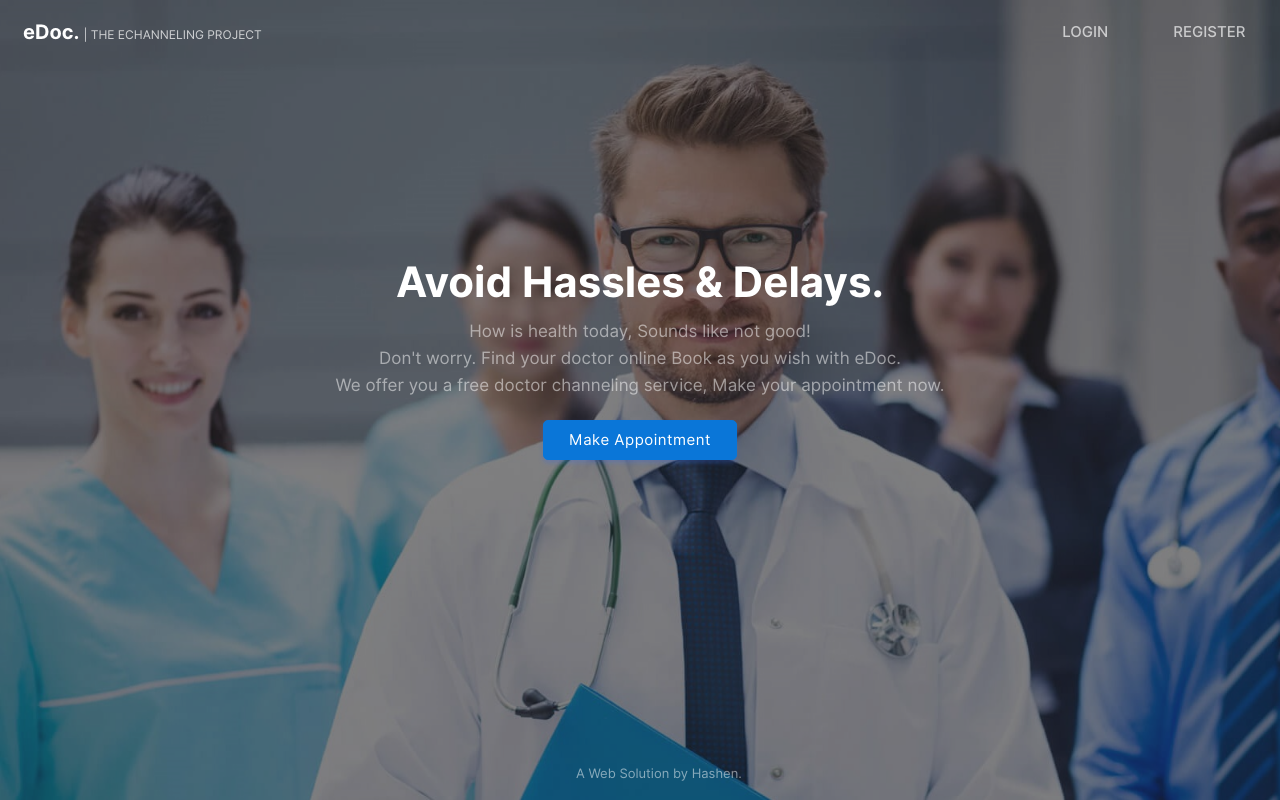
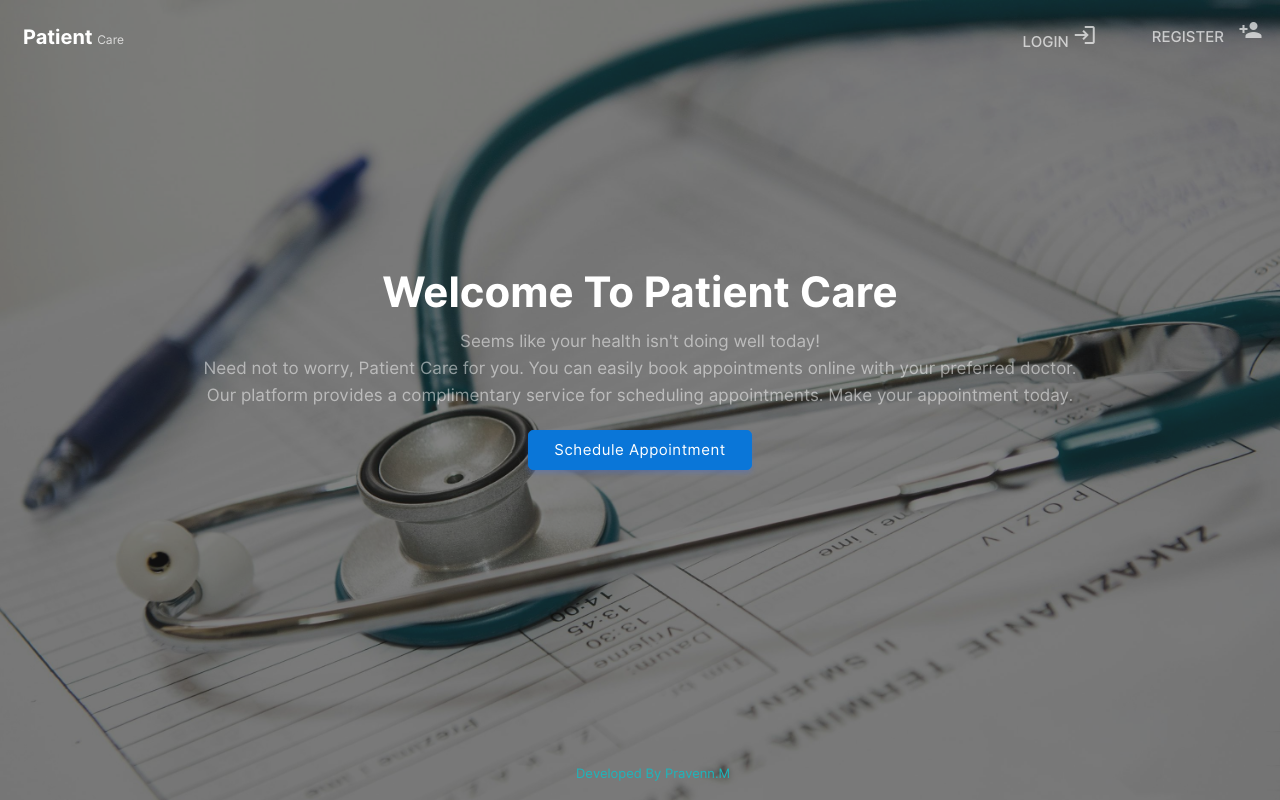
Before and after one commit to tandon1999/PHP_Doctor, a PHP site: page / in a window 1280 px wide. Run offline with PHP 8.4, Linux system fonts and the light colour scheme.

Commit message:
Css and Index page chagaes
Index.html page changes and little bit of css change with adding icons and images got replaced

```diff
--- a/create-account.php
+++ b/create-account.php
@@ -135,7 +135,7 @@ if($_POST){
             </tr>
             <tr>
                 <td class="label-td" colspan="2">
-                    <label for="cpassword" class="form-label">Conform Password: </label>
+                    <label for="cpassword" class="form-label">Confirm Password: </label>
                 </td>
             </tr>
             <tr>
@@ -164,7 +164,7 @@ if($_POST){
             <tr>
                 <td colspan="2">
                     <br>
-                    <label for="" class="sub-text" style="font-weight: 280;">Already have an account&#63; </label>
+                    <label for="" class="sub-text" style="font-weight: 280;">Already SIgn Up?&#63; </label>
                     <a href="login.php" class="hover-link1 non-style-link">Login</a>
                     <br><br><br>
                 </td>
--- a/index.html
+++ b/index.html
@@ -1,20 +1,27 @@
 <!DOCTYPE html>
 <html lang="en">
+
 <head>
     <meta charset="UTF-8">
     <meta http-equiv="X-UA-Compatible" content="IE=edge">
     <meta name="viewport" content="width=device-width, initial-scale=1.0">
+    <link rel="stylesheet" href="https://fonts.googleapis.com/icon?family=Material+Icons">
     <link rel="stylesheet" href="css/animations.css">
     <link rel="stylesheet" href="css/main.css">
     <link rel="stylesheet" href="css/index.css">
     <title>eDoc</title>
     <style>
-        table{
+        table {
             animation: transitionIn-Y-bottom 0.5s;
         }
+        .nav-item {
+            display: inline-block;
+        }
+    </style>
     </style>
 
 </head>
+
 <body>
 
     <div class="full-height">
@@ -22,35 +29,51 @@
             <table border="0">
                 <tr>
                     <td width="80%">
-                    <font class="edoc-logo">eDoc. </font>
-                    <font class="edoc-logo-sub">| THE ECHANNELING PROJECT</font>
+                        <font class="edoc-logo">Patient</font>
+                        <font class="edoc-logo-sub">Care</font>
                     </td>
                     <td width="10%">
-                   <a href="login.php"  class="non-style-link"><p class="nav-item">LOGIN</p></a>
+                            <a href="login.php" class="non-style-link">
+                                <p class="nav-item" style="padding-right: 10px;">
+                                    LOGIN
+                                    <span class="material-icons">login</span>
+                                </p>
+                            </a>
+
                     </td>
-                <td  width="10%">
-                    <a href="signup.php" class="non-style-link"><p class="nav-item" style="padding-right: 10px;">REGISTER</p></a>
+                    <td width="10%">
+                        <a href="sgnup.phpi" class="non-style-link">
+                            <p class="nav-item" style="padding-right: 10px;">REGISTER</p>
+                            <span class="material-icons " style="color:rgba(255, 255, 255, 0.671);">
+                                person_add
+                            </span>
+                        </a>
                     </td>
                 </tr>
 
                 <tr>
-                <td  colspan="3">
-                    <p class="heading-text">Avoid Hassles & Delays.</p>
+                    <td colspan="3">
+                        <p class="heading-text">Welcome To Patient Care</p>
 
                     </td>
                 </tr>
                 <tr>
-                <td  colspan="3">
-                    <p class="sub-text2">How is health today, Sounds like not good!<br>Don't worry. Find your doctor online Book as you wish with eDoc. <br>
-                    We offer you a free doctor channeling service, Make your appointment now.</p>
+                    <td colspan="3">
+                        <p class="sub-text2">Seems like your health isn't doing well today!<br>Need not to worry,
+                            Patient Care for you. You can easily book appointments online with your preferred doctor.
+                            <br>
+                            Our platform provides a complimentary service for scheduling appointments. Make your
+                            appointment today.
+                        </p>
                     </td>
                 </tr>
                 <tr>
 
                     <td colspan="3">
                         <center>
-                    <a href="login.php" >
-                        <input type="button" value="Make Appointment" class="login-btn btn-primary btn" style="padding-left: 25px;padding-right: 25px;padding-top: 10px;padding-bottom: 10px;">
+                            <a href="login.php">
+                                <input type="button" value="Schedule Appointment" class="login-btn btn-primary btn"
+                                    style="padding-left: 25px;padding-right: 25px;padding-top: 10px;padding-bottom: 10px;">
                             </a>
                         </center>
                     </td>
@@ -62,9 +85,10 @@
                     </td>
                 </tr>
             </table>
-        <p class="sub-text2 footer-hashen">A Web Solution by Hashen.</p>
+            <p class="sub-text2 footer-hashen" style="color: rgb(28, 182, 188);;">Developed By Pravenn.M</p>
         </center>
 
     </div>
 </body>
+
 </html>
```
Also changed, not shown: css/main.css (line endings or trailing spaces), img/b3.jpg, img/b4.jpg, img/b8.jpg, img/bg01.jpg. Lines whose indentation alone changed are shown as unchanged.
